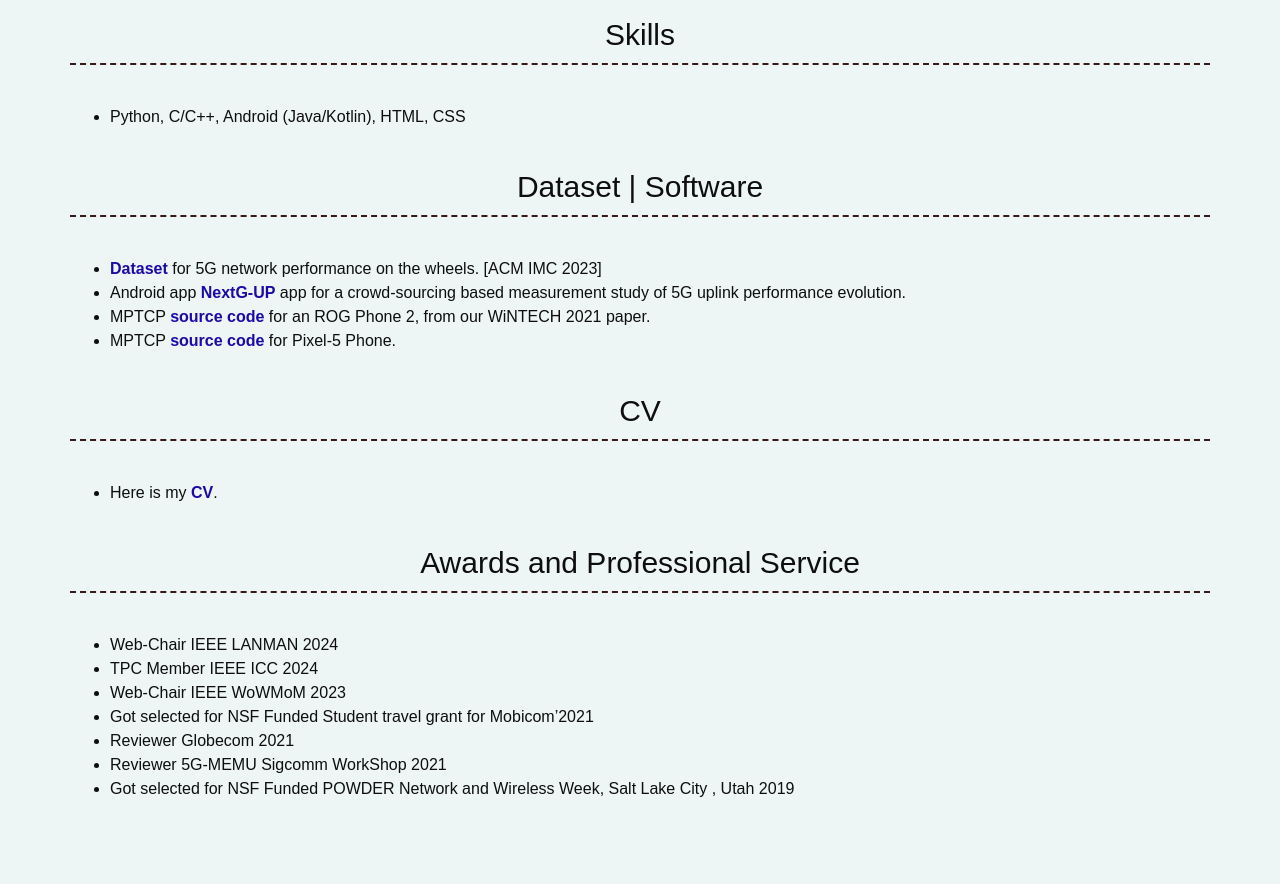
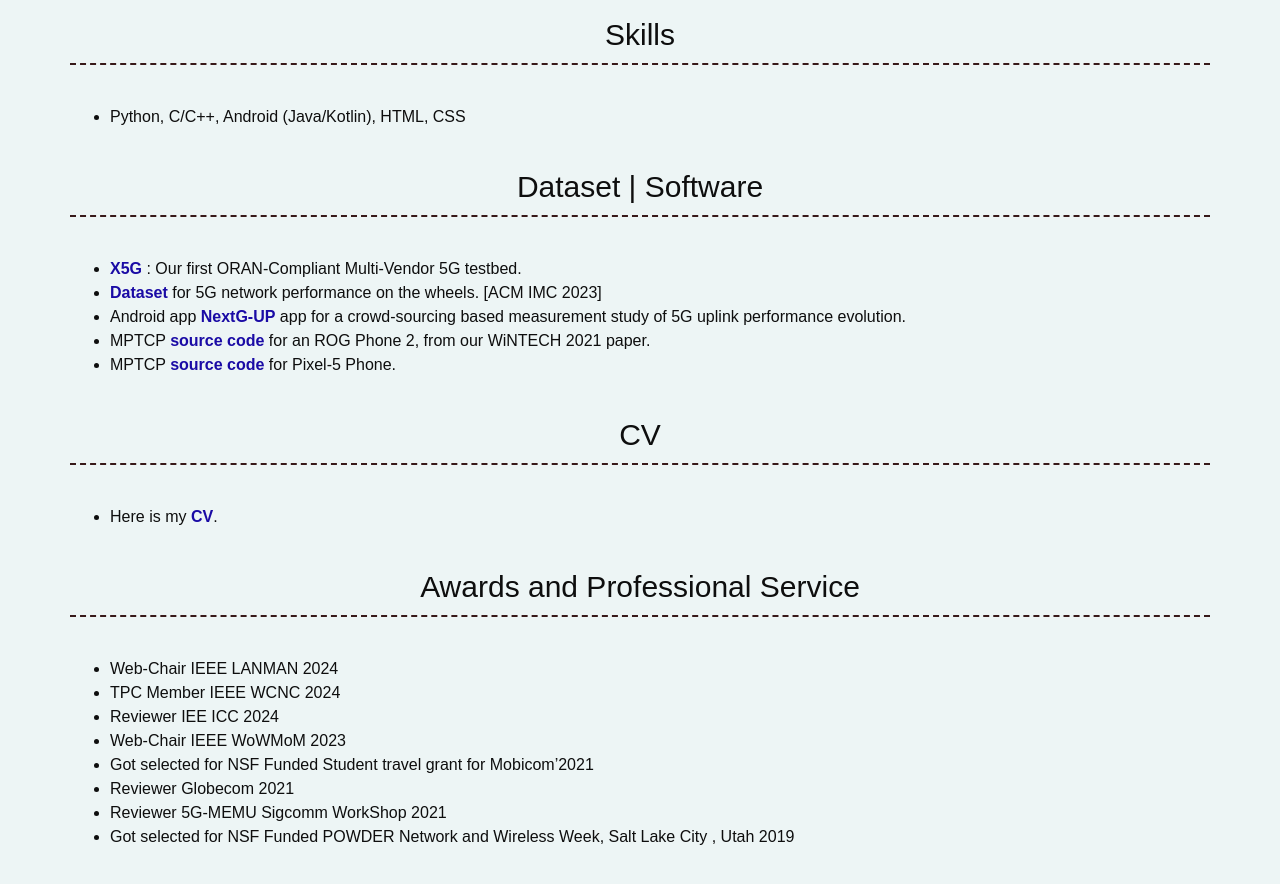
Before and after one commit to imranbuet63/imranbuet63.github.io, a Jekyll site: the page built from index.md, in a window 1280 px wide and 900 px high, scrolled down 1964 px. Shown: the top 884 px of the window. Built offline with Jekyll 4.4.1, drawn with Linux system fonts in a browser that asks for light colours; nearby versions of some CDN libraries.

Commit message:
updated publications

```diff
--- a/_config.yml
+++ b/_config.yml
@@ -142,6 +142,7 @@ content:
   - title: Dataset | Software
     layout: text
     content: | # this will include new lines to allow paragraphs
+      - [X5G](https://x5g.org){:target="_blank"}{:rel="noopener noreferrer"} : Our first ORAN-Compliant Multi-Vendor 5G testbed.
       - [Dataset](https://github.com/NUWiNS/imc2023-cellular-network-performance-on-wheels-data){:target="_blank"}{:rel="noopener noreferrer"} for 5G network performance on the wheels. [ACM IMC 2023]
       - Android app [NextG-UP](https://play.google.com/store/apps/details?id=com.nuwins.cellnetworkinfo&hl=en_US&gl=US){:target="_blank"}{:rel="noopener noreferrer"} app for a crowd-sourcing based measurement study of 5G uplink performance evolution.
       - MPTCP [source code](https://github.com/NUWiNS/ROGII_MPTCP/tree/master}}){:target="_blank"}{:rel="noopener noreferrer"} for an ROG Phone 2, from our WiNTECH 2021 paper.
@@ -156,7 +157,8 @@ content:
     layout: text
     content: | # this will include new lines to allow paragraphs
       - Web-Chair IEEE LANMAN 2024
-      - TPC Member IEEE ICC 2024
+      - TPC Member IEEE WCNC 2024
+      - Reviewer IEE ICC 2024
       - Web-Chair IEEE WoWMoM 2023
       - Got selected for NSF Funded Student travel grant for Mobicom’2021
       - Reviewer Globecom 2021
```
